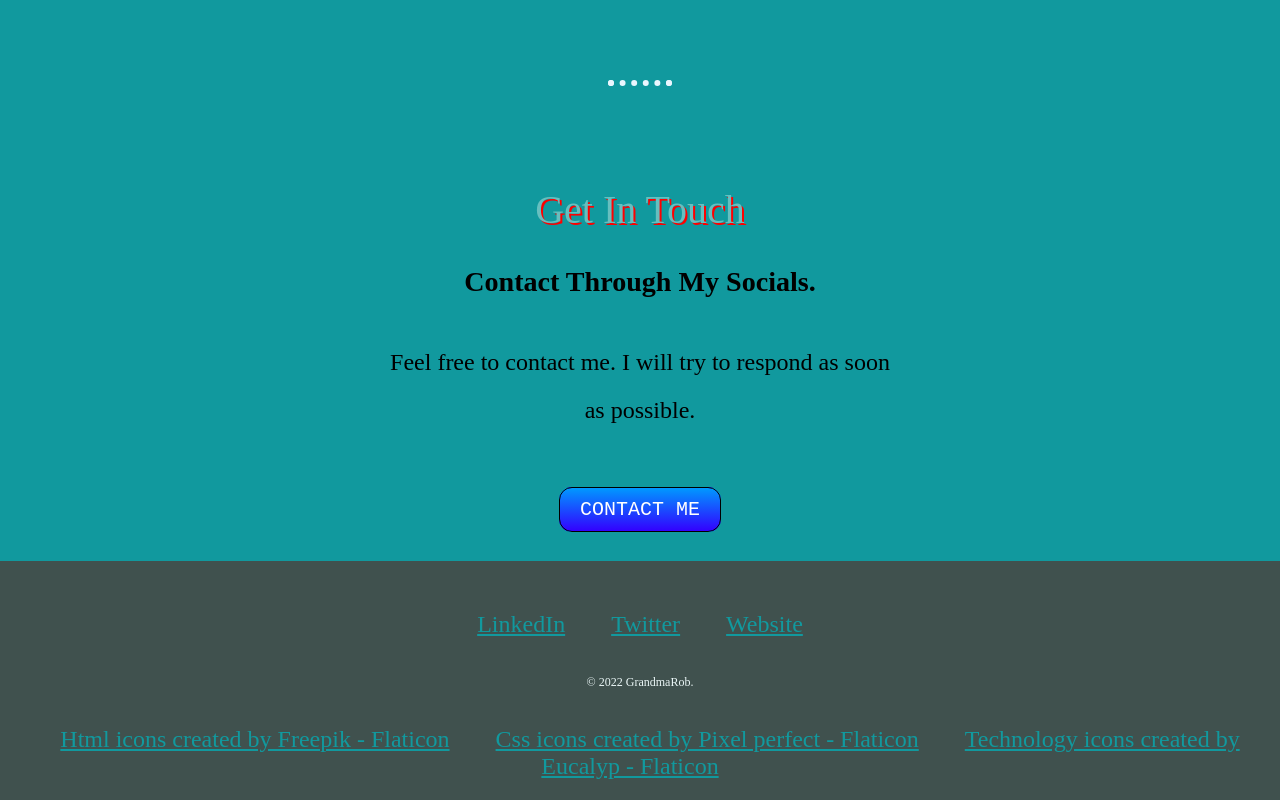
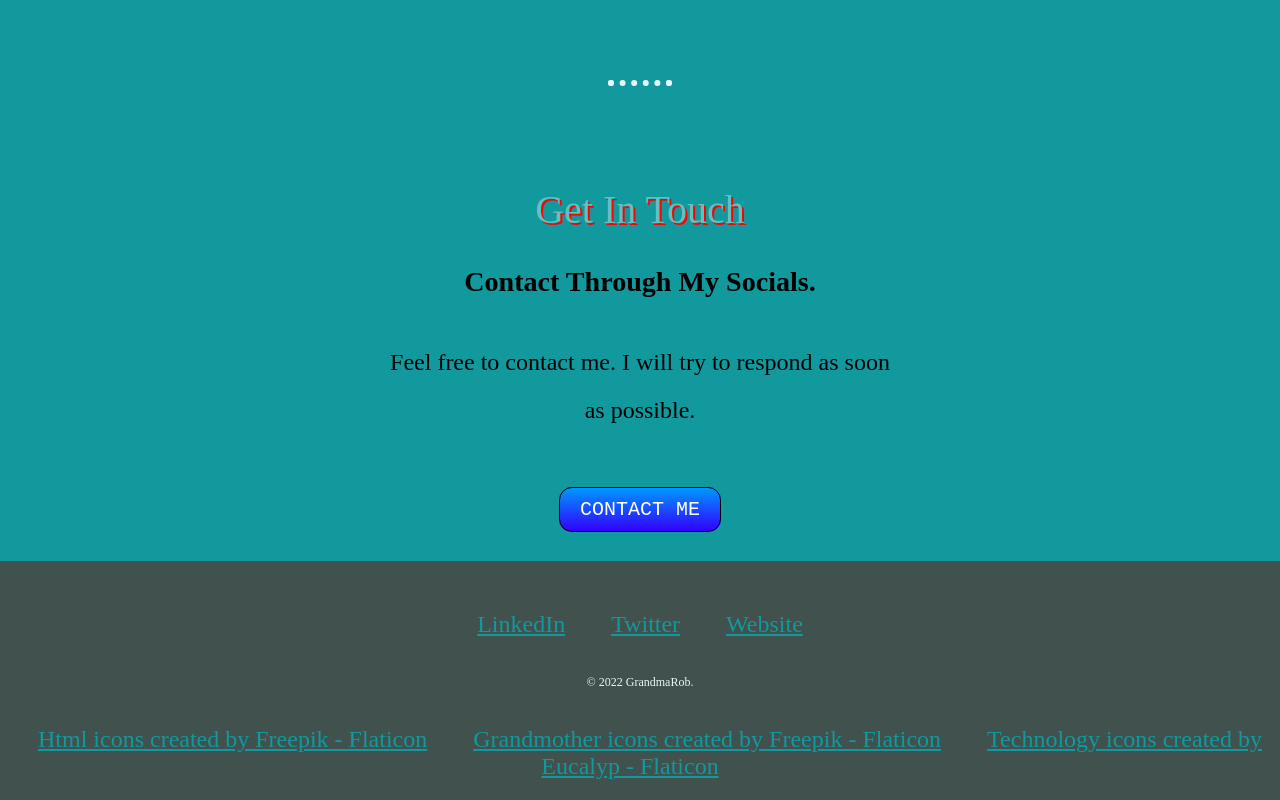
Before and after one commit to GrandmaRob/grandmarobgaming, a plain HTML site: page index.html in a window 1280 px wide. Shown: the part 2644-3444 px from the top of the page. Drawn offline with Linux system fonts and the light colour scheme; a web font is replaced by a local one.

Commit message:
Add files via upload

```diff
--- a/index.html
+++ b/index.html
@@ -63,7 +63,7 @@
       <a class="footer-link" href="https://www.appbrewery.co/">Website</a>
       <p class="copyright">© 2022 GrandmaRob.</p>
       <a href="https://www.flaticon.com/free-icons/html" title="html icons">Html icons created by Freepik - Flaticon</a>
-      <a href="https://www.flaticon.com/free-icons/css" title="css icons">Css icons created by Pixel perfect - Flaticon</a>
+      <a href="https://www.flaticon.com/free-icons/grandmother" title="grandmother icons">Grandmother icons created by Freepik - Flaticon</a>
       <a href="https://www.flaticon.com/free-icons/technology" title="technology icons">Technology icons created by Eucalyp - Flaticon</a>
     </div>
   </footer>
```
Also changed, not shown: granicon.ico (added).
